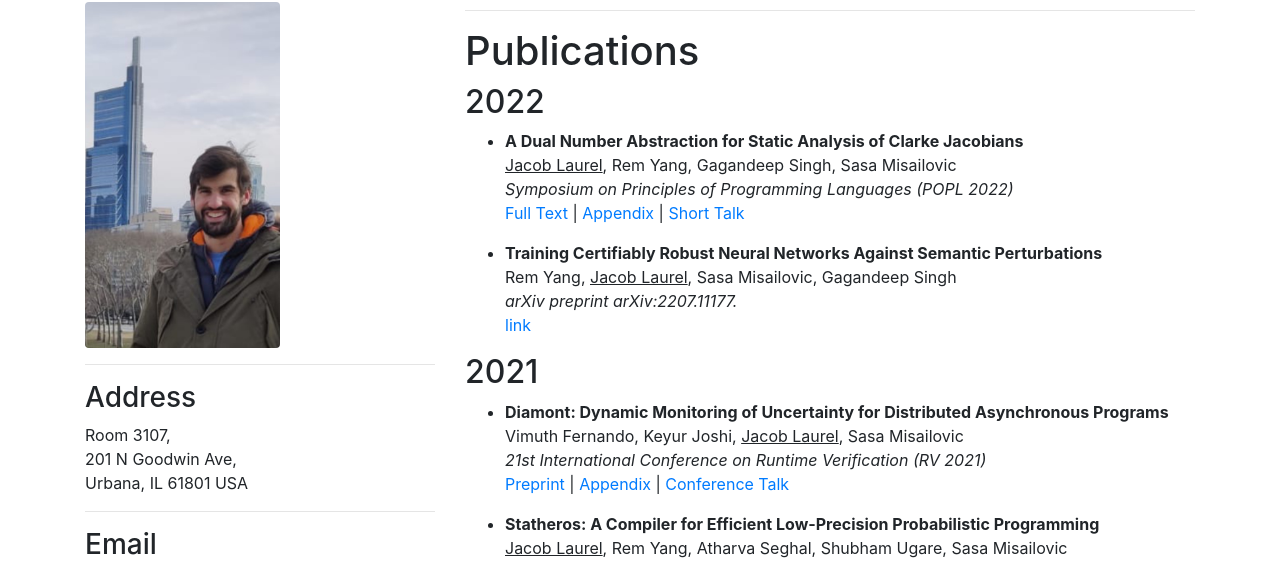
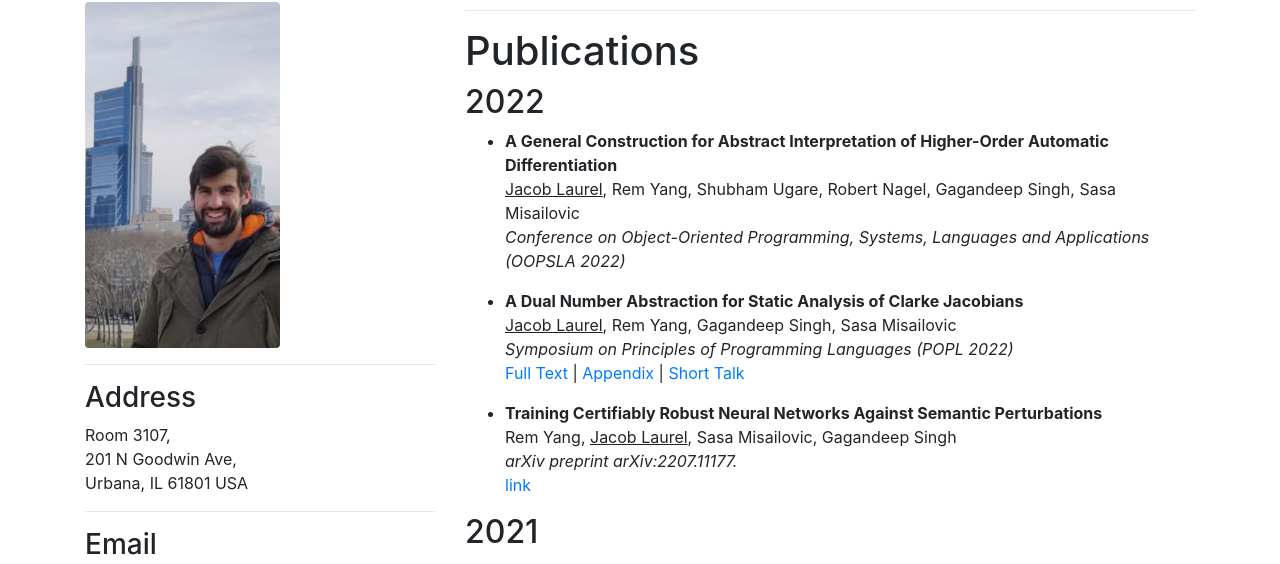
Before and after one commit to jsl1994/jsl1994.github.io, a plain HTML site: page index.html in a window 1280 px wide. Shown: the part 199-763 px from the top of the page. Drawn offline with nearby package versions, Linux system fonts and the light colour scheme.

Commit message:
updated with OOPSLA paper

```diff
--- a/index.html
+++ b/index.html
@@ -83,6 +83,13 @@
       <h1 id="publications">Publications</h1>
 
       <h2>2022</h2>
+
+      <ul>
+      <li> <b>A General Construction for Abstract Interpretation of Higher-Order Automatic Differentiation</b> <br>
+           <u>Jacob Laurel</u>, Rem Yang, Shubham Ugare, Robert Nagel, Gagandeep Singh, Sasa Misailovic <br>
+           <i>Conference on Object-Oriented Programming, Systems, Languages and Applications (OOPSLA 2022) </i> <br>
+      </ul>
+
       <ul>
       <li> <b>A Dual Number Abstraction for Static Analysis of Clarke Jacobians</b> <br>
            <u>Jacob Laurel</u>, Rem Yang, Gagandeep Singh, Sasa Misailovic <br>
```
